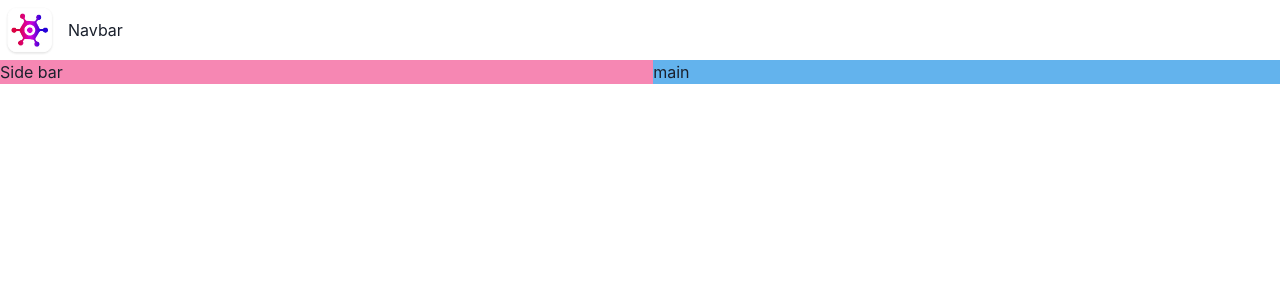
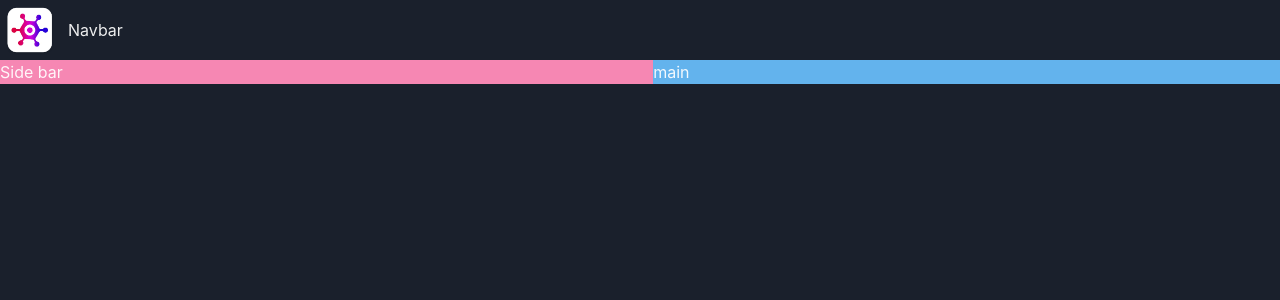
Before and after one commit to ankitshukla20/play-pulse, a React (Vite) app: page / in a window 1280 px wide. Shown: the top 300 px of the page. Built offline with nearby package versions, Linux system fonts and the light colour scheme.

Commit message:
Implement dark mode

```diff
--- a/src/main.tsx
+++ b/src/main.tsx
@@ -1,11 +1,13 @@
 import React from "react";
 import ReactDOM from "react-dom/client";
-import { ChakraProvider } from "@chakra-ui/react";
+import { ChakraProvider, ColorModeScript } from "@chakra-ui/react";
 import App from "./App.tsx";
+import theme from "./theme";
 
 ReactDOM.createRoot(document.getElementById("root")!).render(
   <React.StrictMode>
-    <ChakraProvider>
+    <ChakraProvider theme={theme}>
+      <ColorModeScript initialColorMode={theme.config.initialColorMode} />
       <App />
     </ChakraProvider>
   </React.StrictMode>
--- /dev/null
+++ b/src/theme.ts
@@ -0,0 +1,15 @@
+// theme.ts
+
+// 1. import `extendTheme` function
+import { extendTheme, type ThemeConfig } from "@chakra-ui/react";
+
+// 2. Add your color mode config
+const config: ThemeConfig = {
+  initialColorMode: "dark",
+  useSystemColorMode: false,
+};
+
+// 3. extend the theme
+const theme = extendTheme({ config });
+
+export default theme;
```
